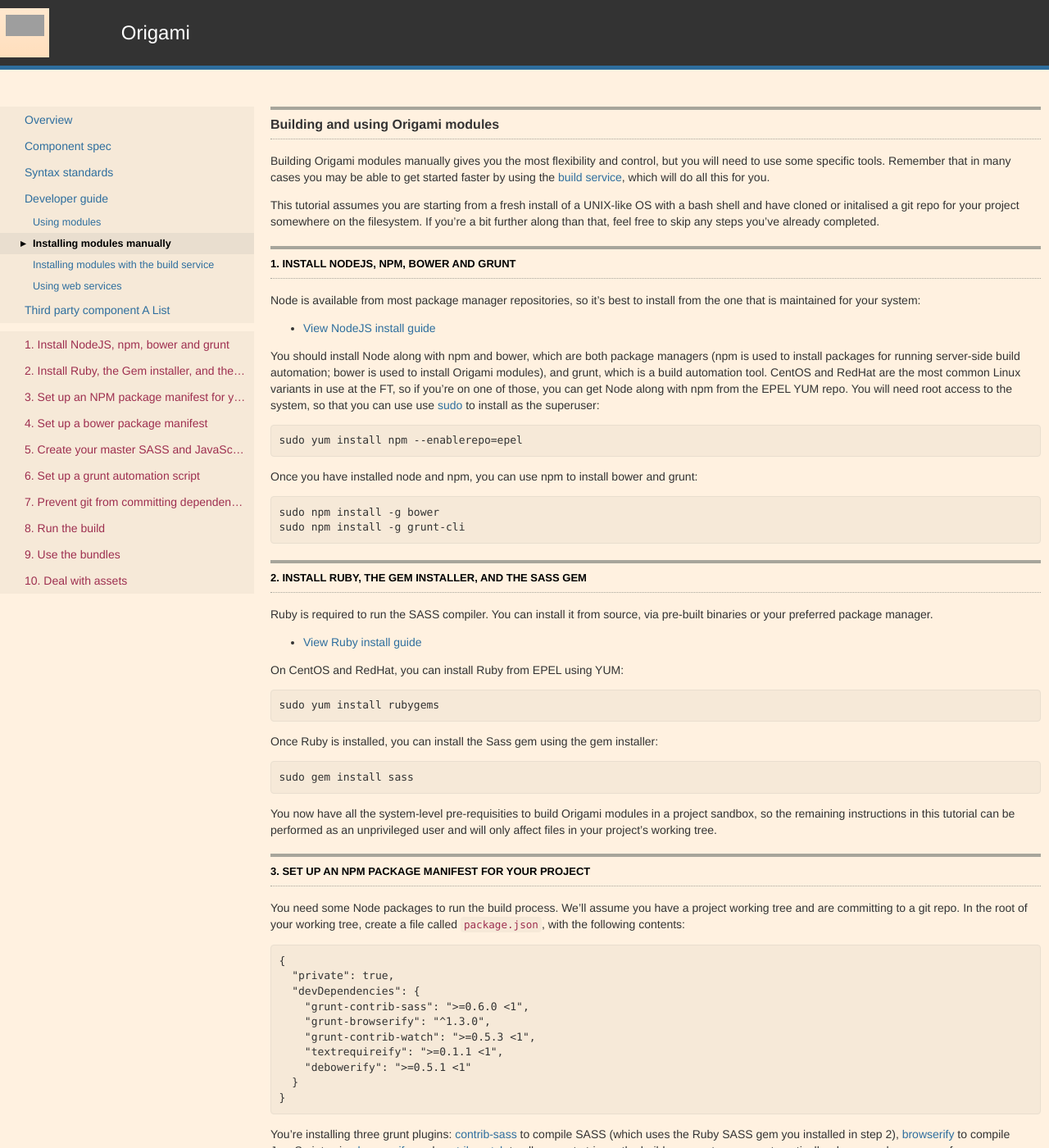
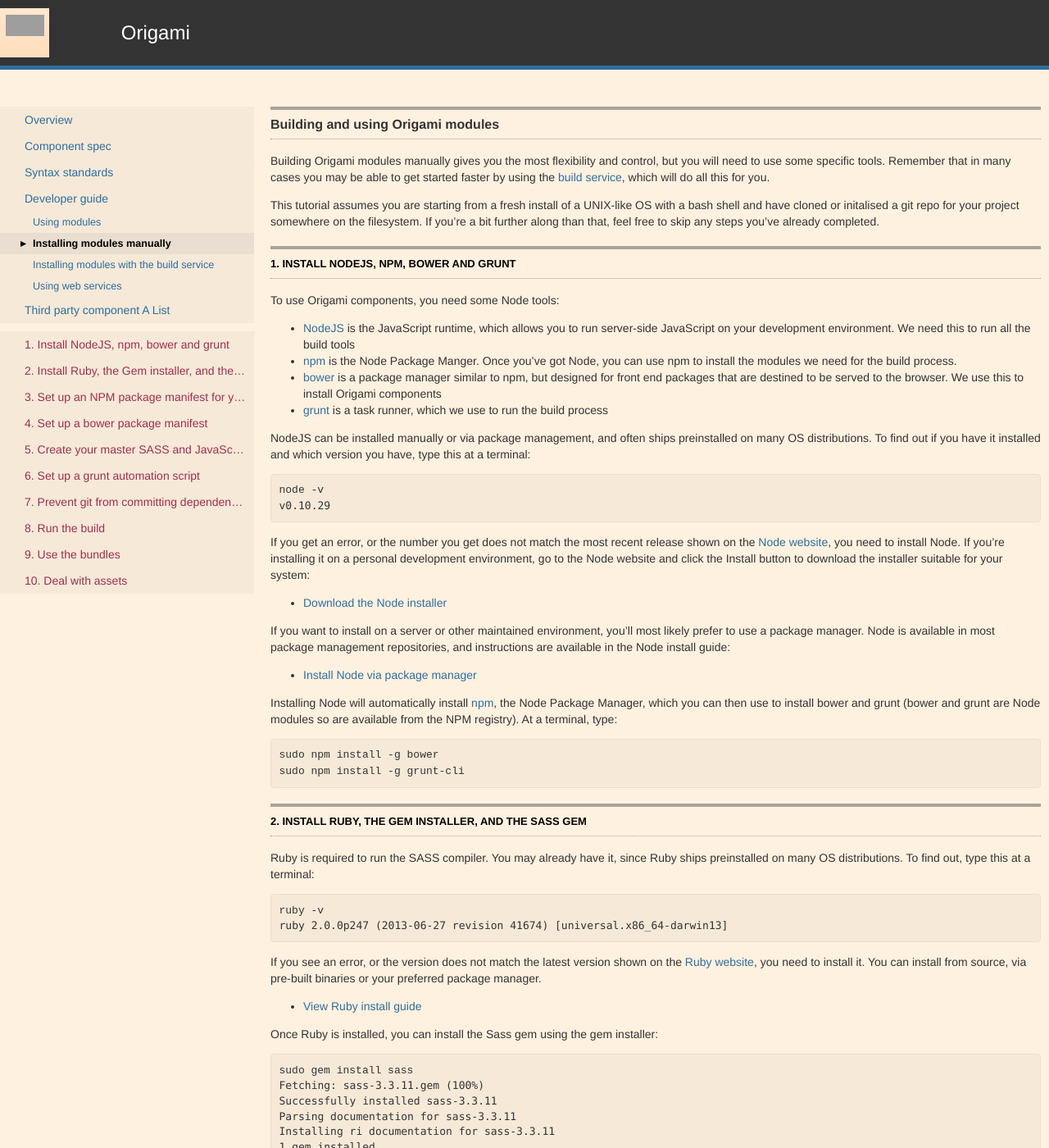
Before and after one commit to Financial-Times/ft-origami, a Jekyll site: the page built from docs/developer-guide/building-modules.md, in a window 1280 px wide and 1400 px high. Shown: the whole window at 82% size. Built offline with Jekyll 4.4.1, drawn with Linux system fonts in a browser that asks for light colours; some web fonts are replaced; some of the changed text lies outside the part shown; grey boxes are pictures that could not be loaded.

Commit message:
Imrove docs following Origami workshop

```diff
--- a/docs/developer-guide/building-modules.md
+++ b/docs/developer-guide/building-modules.md
@@ -13,32 +13,58 @@ This tutorial assumes you are starting from a fresh install of a UNIX-like OS wi
 
 ## 1. Install NodeJS, npm, bower and grunt
 
-Node is available from most package manager repositories, so it's best to install from the one that is maintained for your system:
+To use Origami components, you need some Node tools:
 
-* [View NodeJS install guide](https://github.com/joyent/node/wiki/Installing-Node.js-via-package-manager)
+* [NodeJS](http://nodejs.org/) is the JavaScript runtime, which allows you to run server-side JavaScript on your development environment.  We need this to run all the build tools
+* [npm](http://npmjs.org) is the Node Package Manger.  Once you've got Node, you can use npm to install the modules we need for the build process.
+* [bower](http://bower.io) is a package manager similar to npm, but designed for front end packages that are destined to be served to the browser.  We use this to install Origami components
+* [grunt](http://gruntjs.com/) is a task runner, which we use to run the build process
 
-You should install Node along with npm and bower, which are both package managers (npm is used to install packages for running server-side build automation; bower is used to install Origami modules), and grunt, which is a build automation tool.  CentOS and RedHat are the most common Linux variants in use at the FT, so if you're on one of those, you can get Node along with npm from the EPEL YUM repo.  You will need root access to the system, so that you can use use [sudo](http://en.wikipedia.org/wiki/Sudo) to install as the superuser:
+NodeJS can be installed manually or via package management, and often ships preinstalled on many OS distributions.  To find out if you have it installed and which version you have, type this at a terminal:
 
-	sudo yum install npm --enablerepo=epel
+<pre class='cli'>
+<kbd>node -v</kbd>
+<output>v0.10.29</output>
+</pre>
 
-Once you have installed node and npm, you can use npm to install bower and grunt:
+If you get an error, or the number you get does not match the most recent release shown on the [Node website](http://nodejs.org/), you need to install Node.  If you're installing it on a personal development environment, go to the Node website and click the Install button to download the installer suitable for your system:
 
-	sudo npm install -g bower
-	sudo npm install -g grunt-cli
+* [Download the Node installer](http://nodejs.org/)
+
+If you want to install on a server or other maintained environment, you'll most likely prefer to use a package manager.  Node is available in most package management repositories, and instructions are available in the Node install guide:
+
+* [Install Node via package manager](https://github.com/joyent/node/wiki/Installing-Node.js-via-package-manager)
+
+Installing Node will automatically install [npm](http://npmjs.org), the Node Package Manager, which you can then use to install bower and grunt (bower and grunt are Node modules so are available from the NPM registry).  At a terminal, type:
+
+<pre class='cli'>
+<kbd>sudo npm install -g bower</kbd>
+<kbd>sudo npm install -g grunt-cli</kbd>
+</pre>
 
 ## 2. Install Ruby, the Gem installer, and the SASS gem
 
-Ruby is required to run the SASS compiler.  You can install it from source, via pre-built binaries or your preferred package manager.
+Ruby is required to run the SASS compiler.  You may already have it, since Ruby ships preinstalled on many OS distributions.  To find out, type this at a terminal:
 
-* [View Ruby install guide](https://www.ruby-lang.org/en/downloads/)
+<pre class='cli'>
+<kbd>ruby -v</kbd>
+<output>ruby 2.0.0p247 (2013-06-27 revision 41674) [universal.x86_64-darwin13]</output>
+</pre>
 
-On CentOS and RedHat, you can install Ruby from EPEL using YUM:
+If you see an error, or the version does not match the latest version shown on the [Ruby website](https://www.ruby-lang.org/en/downloads/), you need to install it.  You can install from source, via pre-built binaries or your preferred package manager.
 
-	sudo yum install rubygems
+* [View Ruby install guide](https://www.ruby-lang.org/en/installation/)
 
 Once Ruby is installed, you can install the Sass gem using the gem installer:
 
-	sudo gem install sass
+<pre class='cli'>
+<kbd>sudo gem install sass</kbd>
+<output>Fetching: sass-3.3.11.gem (100%)
+Successfully installed sass-3.3.11
+Parsing documentation for sass-3.3.11
+Installing ri documentation for sass-3.3.11
+1 gem installed</output>
+</pre>
 
 You now have all the system-level pre-requisities to build Origami modules in a project sandbox, so the remaining instructions in this tutorial can be performed as an unprivileged user and will only affect files in your project's working tree.
 
@@ -52,7 +78,7 @@ You need some Node packages to run the build process.  We'll assume you have a p
 	    "grunt-contrib-sass": ">=0.6.0 <1",
 	    "grunt-browserify": "^1.3.0",
 	    "grunt-contrib-watch": ">=0.5.3 <1",
-	    "textrequireify": ">=0.1.1 <1",
+	    "textrequireify": "^1.0.0",
 	    "debowerify": ">=0.5.1 <1"
 	  }
 	}
@@ -65,25 +91,25 @@ These modules are listed as *devDependencies* because they are not required to r
 
 <aside>
 	<h4>Specifying versions</h4>
-	You may like to amend your package.json to replace the versions above with more recent ones.  You can find the latest version on the relevant NPM module page linked above.  The versions shown here are known to work by the Origami team, and are expressed using the <a href='http://www.semver.org'>Semver</a> <code>^</code> operator, which accepts updated versions up to but not including the next major version (note that this doesn't work in the same way for versions &lt; 1 so to get the same behaviour, specify the range explicitly)
+	You may like to amend your <code>package.json</code> to replace the versions above with more recent ones.  You can find the latest version on the relevant NPM module page linked above.  The versions shown here are known to work by the Origami team, and are expressed using the <a href='http://www.semver.org'>Semver</a> <code>^</code> operator, which accepts updated versions up to but not including the next major version (note that this doesn't work in the same way for versions &lt; 1 so to get the same behaviour, specify the range explicitly)
 </aside>
 
 ## 4. Set up a bower package manifest
 
-Hopefully you know which Origami modules you want.  If you don't, check out the Origami registry for a list of all our supported components.  You can also add any module from the [bower registry](http://sindresorhus.com/bower-components/) that has a [commonJS interface](http://wiki.commonjs.org/wiki/Modules/1.1).
+Hopefully you know which Origami modules you want.  If you don't, check out the Origami registry for a list of all our supported components.  You can also add any module from the [bower registry](http://bower.io/search/) that has a [commonJS interface](http://wiki.commonjs.org/wiki/Modules/1.1).
 
-Once you know which Origami modules you want, create a `bower.json` file in the root of your project.   This you have to create yourself, and it will be different for each project, but it must conform to the bower [configuration spec](https://docs.google.com/a/ft.com/document/d/1APq7oA9tNao1UYWyOm8dKqlRP2blVkROYLZ2fLIjtWc/edit).  It's not very well documented currently, but is very similar to npm's config.  Here is an example (used by one of the Origami web services):
+Once you know which Origami modules you want, create a `bower.json` file in the root of your project.   This you have to create yourself, and it will be different for each project, but it must conform to the bower [configuration spec](http://bower.io/docs/creating-packages/), which is very similar to npm's config.  Here is an example (used by one of the Origami web services):
 
 	{
 	   "name": "tweet-service",
 	   "dependencies": {
 	      "o-tweet": ">=0.1 <1",
-	      "o-techdocs": ">=0.0.3 <1",
+	      "o-techdocs": "^2.0.0",
 	      "jquery": "^2.0"
 	   }
 	}
 
-You should set `name` to be the name of your project's repo.  `dependencies` is a list of the front-end modules you would like to use in your project.  If the module is in the [origami registry](http://registry.origami.ft.com) or the [bower registry](http://sindresorhus.com/bower-components/), you can simply specify the version number you want (using [semver](http://semver.org) rules), otherwise you must provide the full path to the component's repository followed by a hash and the version you want.
+You should set `name` to be the name of your project's repo.  `dependencies` is a list of the front-end modules you would like to use in your project.  If the module is in the [Origami registry](http://registry.origami.ft.com) or the [bower registry](http://bower.io/search/), you can simply specify the version number you want (using [semver](http://semver.org) rules), otherwise you must provide the full path to the component's repository followed by a hash and the version you want.
 
 This time we're listing these are *dependencies*, not *devDependencies*, because they are actually required by your project in production.
 
@@ -268,4 +294,4 @@ For very simple projects, this may be true.  But it's generally not a great idea
 		color: red;
 	}
 
-If `o-tweet` wanted to load a background image that was at `/img/separator.gif` in the o-tweet repo, this config would result in the image being requested from `/resources/o-tweet/img/separator.gif`.  It is then up to you to handle this request and deliver the appropriate file from your bower_components directory.
+If `o-tweet` wanted to load a background image that was at `/img/separator.gif` in the `o-tweet` repo, this config would result in the image being requested from `/resources/o-tweet/img/separator.gif`.  It is then up to you to handle this request and deliver the appropriate file from your bower_components directory.
```
Also changed, not shown: other parts of docs/developer-guide/building-modules.md (+2 -2 lines).
